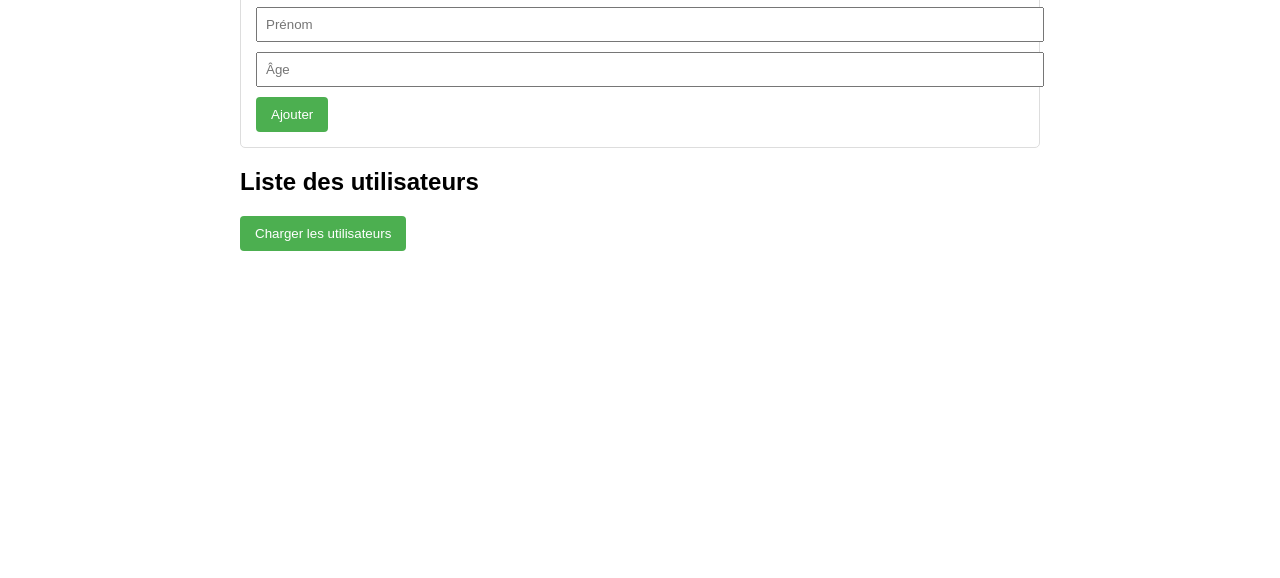
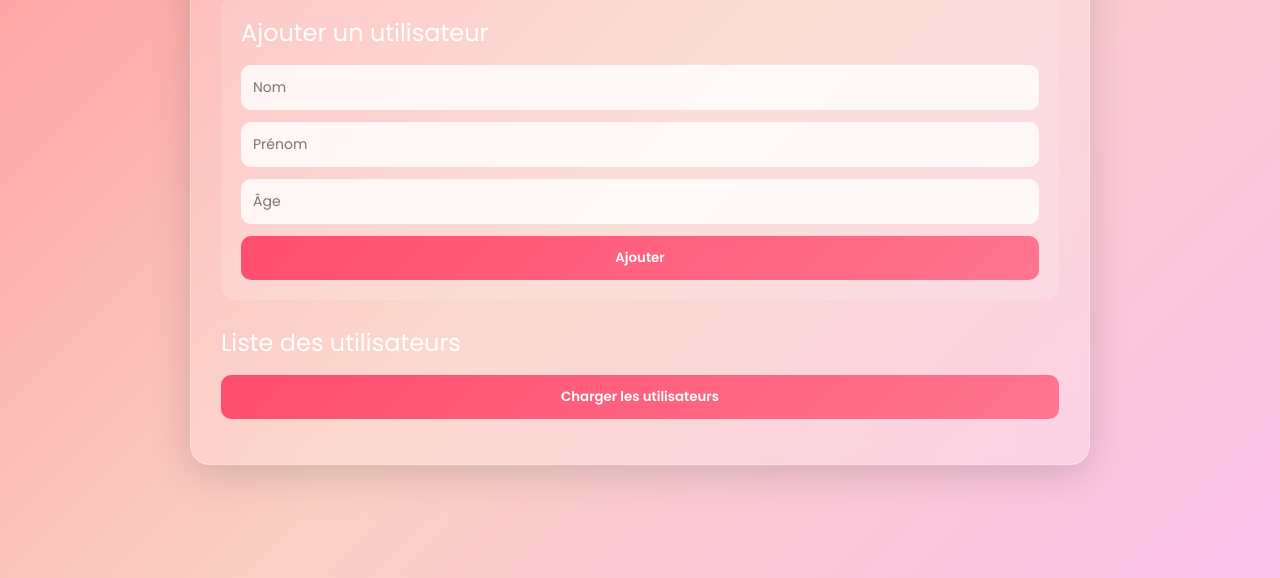
Before and after one commit to nouhaylasabiq21-commits/lab1-Nodejs, a website: page public/index.html in a window 1280 px wide. Shown: the part 222-800 px from the top of the page. Drawn offline with Linux system fonts and the light colour scheme.

Commit message:
Update index.html

```diff
--- a/public/index.html
+++ b/public/index.html
@@ -3,43 +3,142 @@
 <head>
   <meta charset="UTF-8">
   <meta name="viewport" content="width=device-width, initial-scale=1.0">
-  <title>API Node.js</title>
+  <title>Gestion Utilisateurs</title>
+
+  <!-- Google Font -->
+  <link href="https://fonts.googleapis.com/css2?family=Poppins:wght@300;400;600&display=swap" rel="stylesheet">
+
   <style>
+    * {
+      margin: 0;
+      padding: 0;
+      box-sizing: border-box;
+      font-family: 'Poppins', sans-serif;
+    }
+
     body {
-      font-family: Arial, sans-serif;
-      max-width: 800px;
-      margin: 0 auto;
+      min-height: 100vh;
+      background: linear-gradient(135deg, #ff9a9e, #fad0c4, #fbc2eb);
+      display: flex;
+      align-items: center;
+      justify-content: center;
       padding: 20px;
     }
+
+    .container {
+      width: 100%;
+      max-width: 900px;
+      backdrop-filter: blur(15px);
+      background: rgba(255, 255, 255, 0.2);
+      border-radius: 20px;
+      padding: 30px;
+      box-shadow: 0 10px 40px rgba(0,0,0,0.15);
+      border: 1px solid rgba(255,255,255,0.3);
+    }
+
     h1 {
-      color: #333;
+      text-align: center;
+      color: #fff;
+      margin-bottom: 25px;
+      font-weight: 600;
+      letter-spacing: 1px;
     }
+
+    h2 {
+      color: #fff;
+      margin-bottom: 15px;
+      font-weight: 500;
+    }
+
     .user-form {
-      margin-bottom: 20px;
-      padding: 15px;
-      border: 1px solid #ddd;
-      border-radius: 5px;
+      background: rgba(255,255,255,0.15);
+      padding: 20px;
+      border-radius: 15px;
+      margin-bottom: 25px;
     }
-    .user-form input {
-      margin-bottom: 10px;
-      padding: 8px;
+
+    form {
+      display: flex;
+      flex-direction: column;
+      gap: 12px;
+    }
+
+    input {
+      padding: 12px;
+      border-radius: 10px;
+      border: none;
+      outline: none;
+      background: rgba(255,255,255,0.8);
+      font-size: 14px;
+      transition: 0.3s;
+    }
+
+    input:focus {
+      background: #fff;
+      box-shadow: 0 0 8px rgba(255, 105, 180, 0.6);
+    }
+
+    button {
+      padding: 12px;
+      border-radius: 10px;
+      border: none;
+      background: linear-gradient(135deg, #ff4d6d, #ff758f);
+      color: white;
+      font-weight: 600;
+      cursor: pointer;
+      transition: 0.3s;
+    }
+
+    button:hover {
+      transform: translateY(-2px);
+      box-shadow: 0 8px 20px rgba(255, 77, 109, 0.4);
+    }
+
+    #load-users {
+      margin-bottom: 15px;
       width: 100%;
     }
-    button {
-      background-color: #4CAF50;
-      color: white;
-      padding: 10px 15px;
-      border: none;
-      border-radius: 4px;
-      cursor: pointer;
+
+    #users-list {
+      display: grid;
+      gap: 15px;
     }
-    #users-list {
-      margin-top: 20px;
+
+    .user-card {
+      background: rgba(255,255,255,0.85);
+      padding: 15px 20px;
+      border-radius: 12px;
+      transition: 0.3s;
+      border-left: 5px solid #ff4d6d;
+    }
+
+    .user-card:hover {
+      transform: scale(1.02);
+      box-shadow: 0 6px 15px rgba(0,0,0,0.15);
+    }
+
+    .user-card p {
+      color: #333;
+      font-size: 15px;
+    }
+
+    .highlight {
+      color: #ff4d6d;
+      font-weight: 600;
+    }
+
+    @media (max-width: 600px) {
+      .container {
+        padding: 20px;
+      }
     }
   </style>
 </head>
+
 <body>
-  <h1>Gestion des Utilisateurs</h1>
+
+  <div class="container">
+    <h1>✨ Gestion des Utilisateurs</h1>
 
     <div class="user-form">
       <h2>Ajouter un utilisateur</h2>
@@ -54,9 +153,9 @@
     <h2>Liste des utilisateurs</h2>
     <button id="load-users">Charger les utilisateurs</button>
     <div id="users-list"></div>
+  </div>
 
   <script>
-    // Charger les utilisateurs
     document.getElementById('load-users').addEventListener('click', async () => {
       try {
         const response = await fetch('/api/users');
@@ -67,9 +166,12 @@
 
         users.forEach(user => {
           const userDiv = document.createElement('div');
+          userDiv.className = 'user-card';
           userDiv.innerHTML = `
-            <p>${user.prenom} ${user.nom} (${user.age} ans) - ID: ${user.id}
-
+            <p>
+              <span class="highlight">${user.prenom} ${user.nom}</span>
+              (${user.age} ans) - ID: ${user.id}
+            </p>
           `;
           usersList.appendChild(userDiv);
         });
@@ -78,7 +180,6 @@
       }
     });
 
-    // Ajouter un utilisateur
     document.getElementById('add-user-form').addEventListener('submit', async (e) => {
       e.preventDefault();
 
@@ -89,24 +190,20 @@
       try {
         const response = await fetch('/api/users', {
           method: 'POST',
-          headers: {
-            'Content-Type': 'application/json'
-          },
+          headers: { 'Content-Type': 'application/json' },
           body: JSON.stringify({ nom, prenom, age })
         });
 
         const newUser = await response.json();
         alert(`Utilisateur ajouté avec l'ID: ${newUser.id}`);
 
-        // Réinitialiser le formulaire
         document.getElementById('add-user-form').reset();
-
-        // Recharger la liste
         document.getElementById('load-users').click();
       } catch (error) {
         console.error('Erreur:', error);
       }
     });
   </script>
+
 </body>
 </html>
```
Lines whose indentation alone changed are shown as unchanged.
